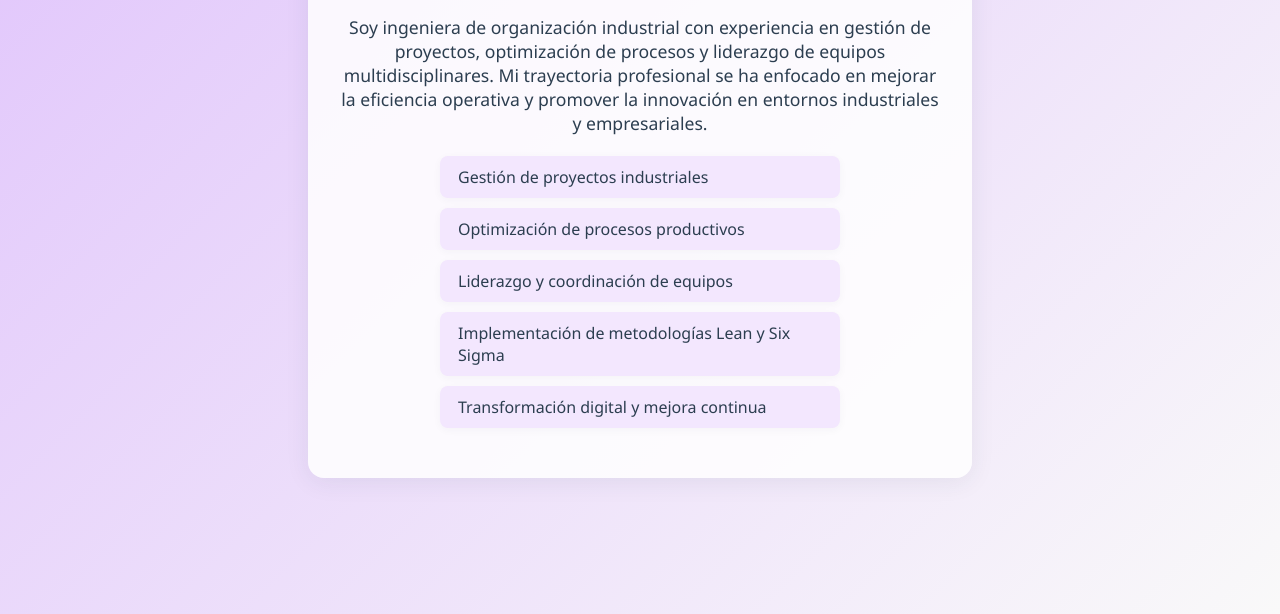
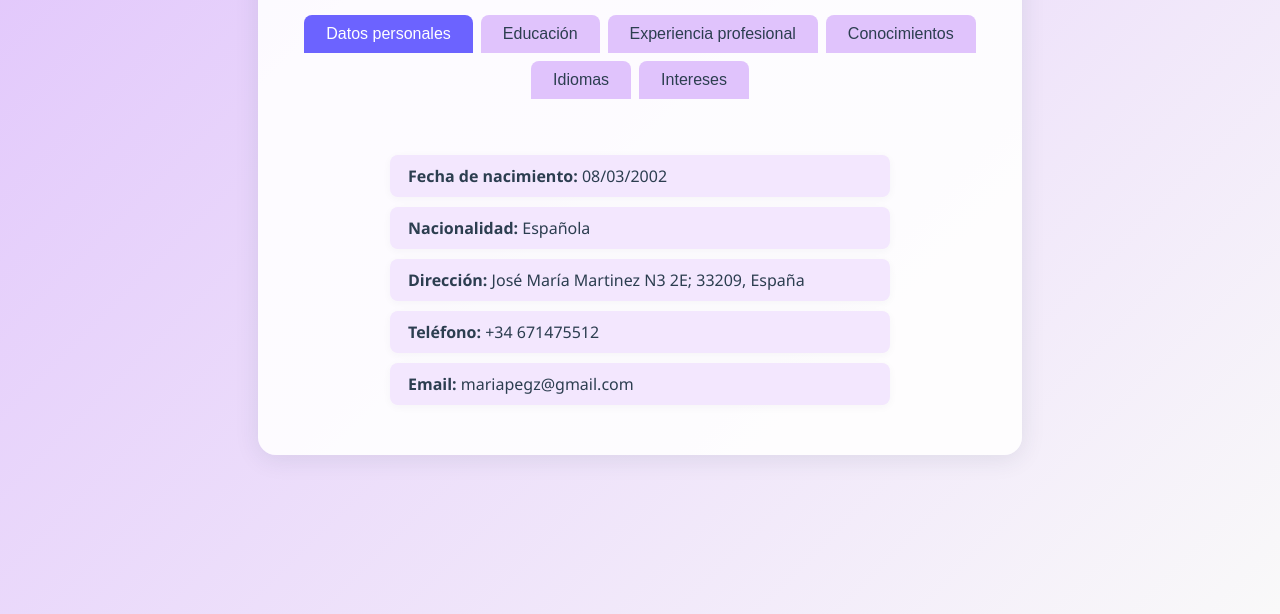
Before and after one commit to mariapegz/web-maria, a plain HTML site: page index.html in a window 1280 px wide. Shown: the part 246-860 px from the top of the page. Drawn offline with Linux system fonts and the light colour scheme.

Commit message:
Add initial CV for María Pereira Gutiérrez including education, professional experience, and skills

```diff
--- a/index.html
+++ b/index.html
@@ -10,18 +10,89 @@
 	<main class="container">
 		<h1>María Pereira</h1>
 		<h2>Ingeniera de Organización Industrial</h2>
-		<section class="trayectoria">
-			<p>
-				Soy ingeniera de organización industrial con experiencia en gestión de proyectos, optimización de procesos y liderazgo de equipos multidisciplinares. Mi trayectoria profesional se ha enfocado en mejorar la eficiencia operativa y promover la innovación en entornos industriales y empresariales.
-			</p>
+		<div class="tabs">
+			<button class="tab-button active" onclick="showTab('personal')">Datos personales</button>
+			<button class="tab-button" onclick="showTab('education')">Educación</button>
+			<button class="tab-button" onclick="showTab('career')">Experiencia profesional</button>
+			<button class="tab-button" onclick="showTab('knowledge')">Conocimientos</button>
+			<button class="tab-button" onclick="showTab('languages')">Idiomas</button>
+			<button class="tab-button" onclick="showTab('interests')">Intereses</button>
+		</div>
+		<section id="personal" class="tab-content active">
+			<ul>
+				<li><strong>Fecha de nacimiento:</strong> 08/03/2002</li>
+				<li><strong>Nacionalidad:</strong> Española</li>
+				<li><strong>Dirección:</strong> José María Martinez N3 2E; 33209, España</li>
+				<li><strong>Teléfono:</strong> +34 671475512</li>
+				<li><strong>Email:</strong> mariapegz@gmail.com</li>
+			</ul>
+		</section>
+		<section id="education" class="tab-content">
+			<ul>
+				<li><strong>2020-2025:</strong> Universidad de Oviedo | Ingeniería en Organización Industrial</li>
+				<li><strong>2022-2023:</strong> Erasmus+ en University of Vaasa (Finlandia)</li>
+				<li><strong>2018-2020:</strong> Bachillerato en Ciencias y Tecnología, C.E.S. San Eutiquio La Salle</li>
+			</ul>
+		</section>
+		<section id="career" class="tab-content">
+			<ul>
+				<li><strong>2023-2024:</strong> Ingeniera de Organización Industrial en ACCIONA, Gijón
+					<ul>
+						<li>Análisis de datos y reporting con Excel</li>
+						<li>Elaboración de documentación técnica y memorias</li>
+					</ul>
+				</li>
+				<li><strong>2020-presente:</strong> Profesora en MENTOOR y Centro de Estudios Quijote, Gijón
+					<ul>
+						<li>Preparación de materiales educativos y de práctica</li>
+						<li>Clases de apoyo y preparación de certificados Cambridge</li>
+						<li>Clases online y presenciales</li>
+					</ul>
+				</li>
+			</ul>
+		</section>
+		<section id="knowledge" class="tab-content">
 			<ul>
 				<li>Gestión de proyectos industriales</li>
 				<li>Optimización de procesos productivos</li>
 				<li>Liderazgo y coordinación de equipos</li>
-				<li>Implementación de metodologías Lean y Six Sigma</li>
+				<li>Metodologías Lean y Six Sigma</li>
 				<li>Transformación digital y mejora continua</li>
+				<li>Big Data y Business Analytics</li>
+			</ul>
+		</section>
+		<section id="languages" class="tab-content">
+			<ul>
+				<li><strong>Español:</strong> Nativo</li>
+				<li><strong>Inglés:</strong> B2 (Cambridge Certificate)</li>
+				<li><strong>Francés:</strong> A2 (Alliance Française)</li>
+				<li><strong>Alemán:</strong> A1 (Escuela Oficial de Idiomas)</li>
+			</ul>
+		</section>
+		<section id="interests" class="tab-content">
+			<ul>
+				<li>Energías renovables</li>
+				<li>Big Data</li>
+				<li>Business Analytics</li>
+				<li>Marketing estratégico</li>
+				<li>Logística</li>
+				<li>Mercados emergentes</li>
 			</ul>
 		</section>
 	</main>
+	<script>
+		function showTab(tabId) {
+			document.querySelectorAll('.tab-content').forEach(function(tab) {
+				tab.classList.remove('active');
+			});
+			document.querySelectorAll('.tab-button').forEach(function(btn) {
+				btn.classList.remove('active');
+			});
+			document.getElementById(tabId).classList.add('active');
+			const buttons = document.querySelectorAll('.tab-button');
+			const ids = ['personal','education','career','knowledge','languages','interests'];
+			buttons[ids.indexOf(tabId)].classList.add('active');
+		}
+	</script>
 </body>
 </html>
--- a/styles.css
+++ b/styles.css
@@ -7,12 +7,13 @@ body {
     color: #2c3e50;
 }
 
+
 .container {
-    max-width: 600px;
+    max-width: 700px;
     margin: 60px auto;
-    background: rgba(255,255,255,0.85);
-    border-radius: 16px;
-    box-shadow: 0 4px 24px rgba(44,62,80,0.08);
+    background: rgba(255,255,255,0.90);
+    border-radius: 18px;
+    box-shadow: 0 4px 24px rgba(44,62,80,0.10);
     padding: 40px 32px;
 }
 
@@ -31,20 +32,53 @@ h2 {
     margin-bottom: 1.5em;
 }
 
-.trayectoria p {
-    font-size: 1.1rem;
-    margin-bottom: 1.2em;
-    text-align: center;
+
+.tabs {
+    display: flex;
+    justify-content: center;
+    gap: 8px;
+    margin-bottom: 32px;
+    flex-wrap: wrap;
 }
 
-.trayectoria ul {
+.tab-button {
+    background: #e0c3fc;
+    border: none;
+    color: #2c3e50;
+    padding: 10px 22px;
+    border-radius: 8px 8px 0 0;
+    font-size: 1rem;
+    cursor: pointer;
+    transition: background 0.2s, color 0.2s;
+    outline: none;
+    font-weight: 500;
+}
+.tab-button.active {
+    background: #6c63ff;
+    color: #fff;
+}
+
+.tab-content {
+    display: none;
+    animation: fadeIn 0.3s;
+    padding: 24px 0 0 0;
+}
+.tab-content.active {
+    display: block;
+}
+
+@keyframes fadeIn {
+    from { opacity: 0; }
+    to { opacity: 1; }
+}
+
+ul {
     list-style: none;
     padding: 0;
     margin: 0 auto;
-    max-width: 400px;
+    max-width: 500px;
 }
-
-.trayectoria li {
+li {
     background: #f3e7fe;
     margin-bottom: 10px;
     padding: 10px 18px;
```
Also changed, not shown: CV ultimo.txt (added), 1 other file.
